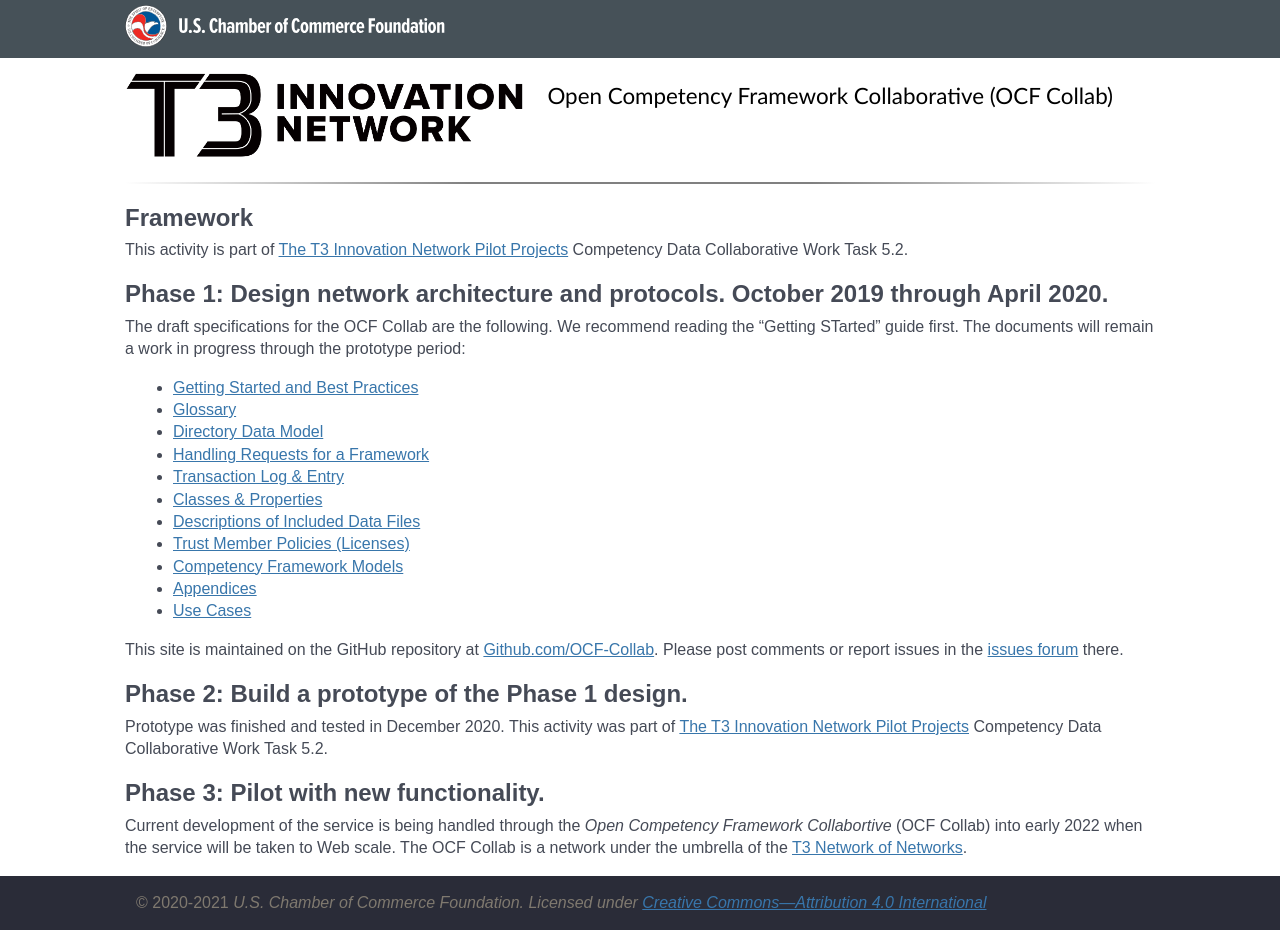
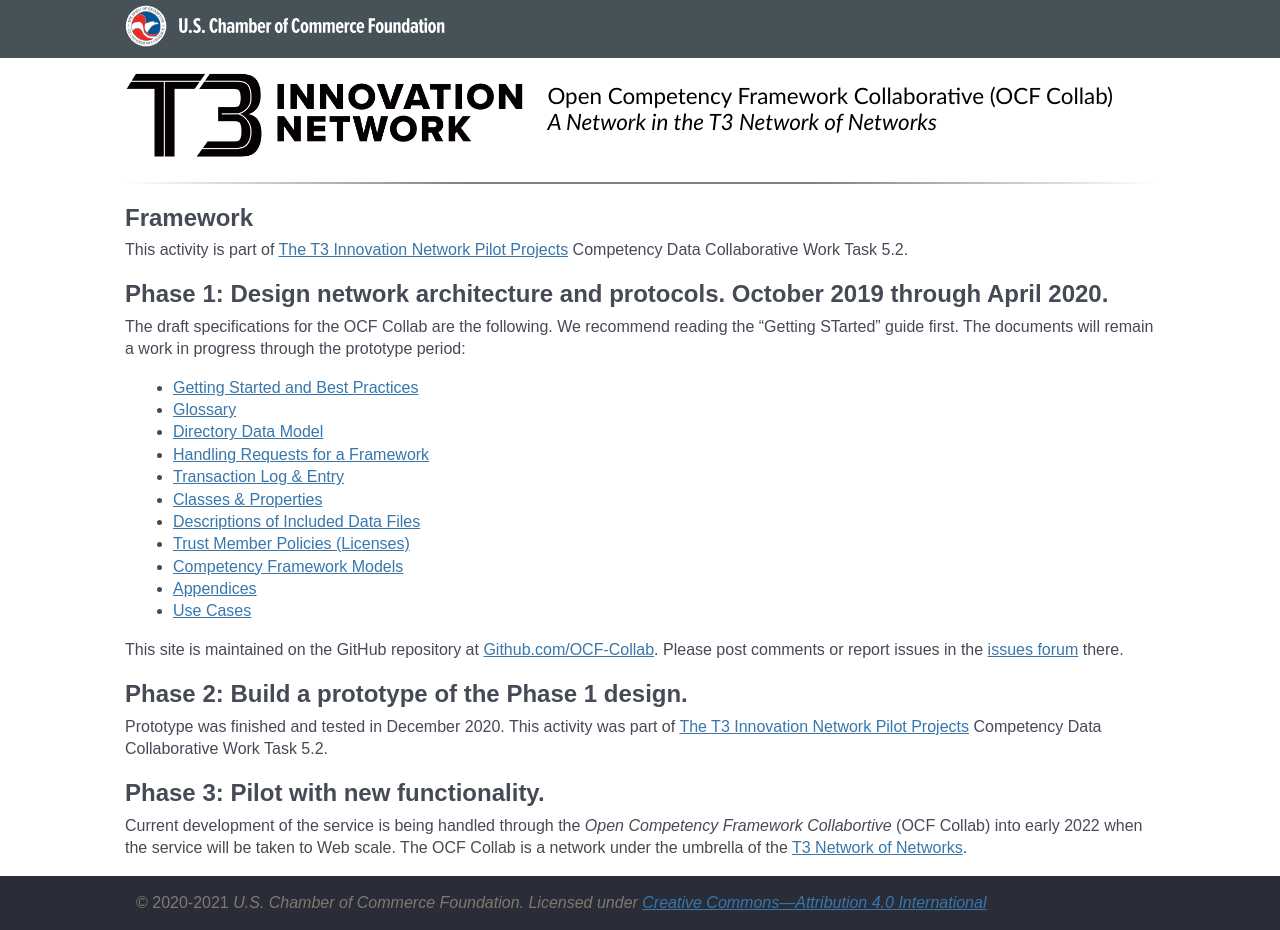
Before and after one commit to t3-innovation-network/ocf-collab.github.io, a Jekyll site: the page built from index.md, in a window 1280 px wide. Built offline with Jekyll 4.4.1, drawn with Linux system fonts in a browser that asks for light colours.

Commit message:
Update header.html

```diff
--- a/_includes/header.html
+++ b/_includes/header.html
@@ -15,7 +15,7 @@
 				<a href="https://www.uschamberfoundation.org/t3-innovation"><img src="/res/Black T3-Inno-Network-01-K100.png" width="400" alt="T3 Innovation Network Logo"/></a>
 			</h1>
 			<h2>
-				<a href="/">Open Competency Framework Collaborative (OCF Collab)</a>
+				<a href="/">Open Competency Framework Collaborative (OCF Collab)</a><br /><em>A Network in the T3 Network of Networks</em>
 			</h2>
 		</div>
 	</header>
```
